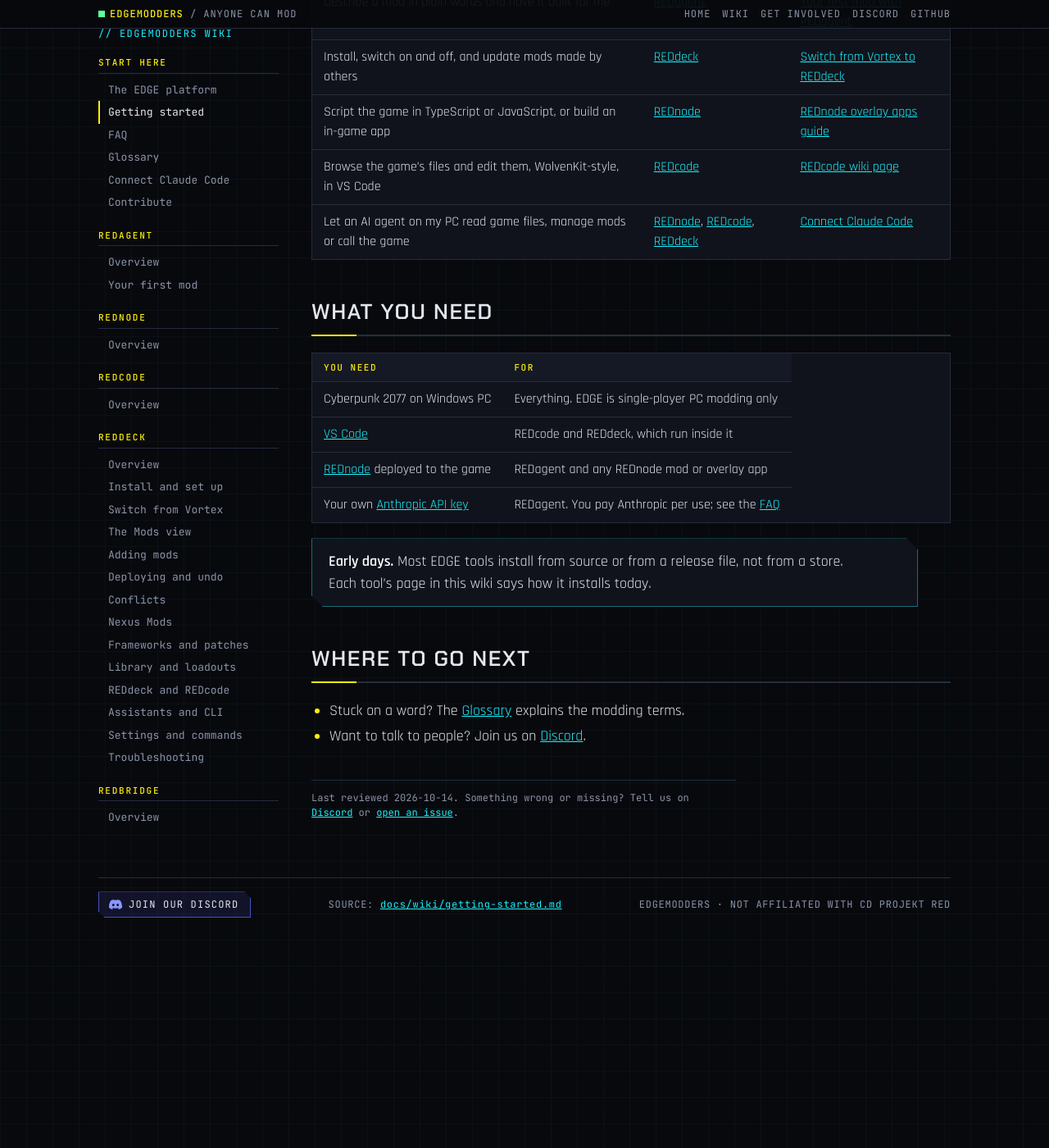
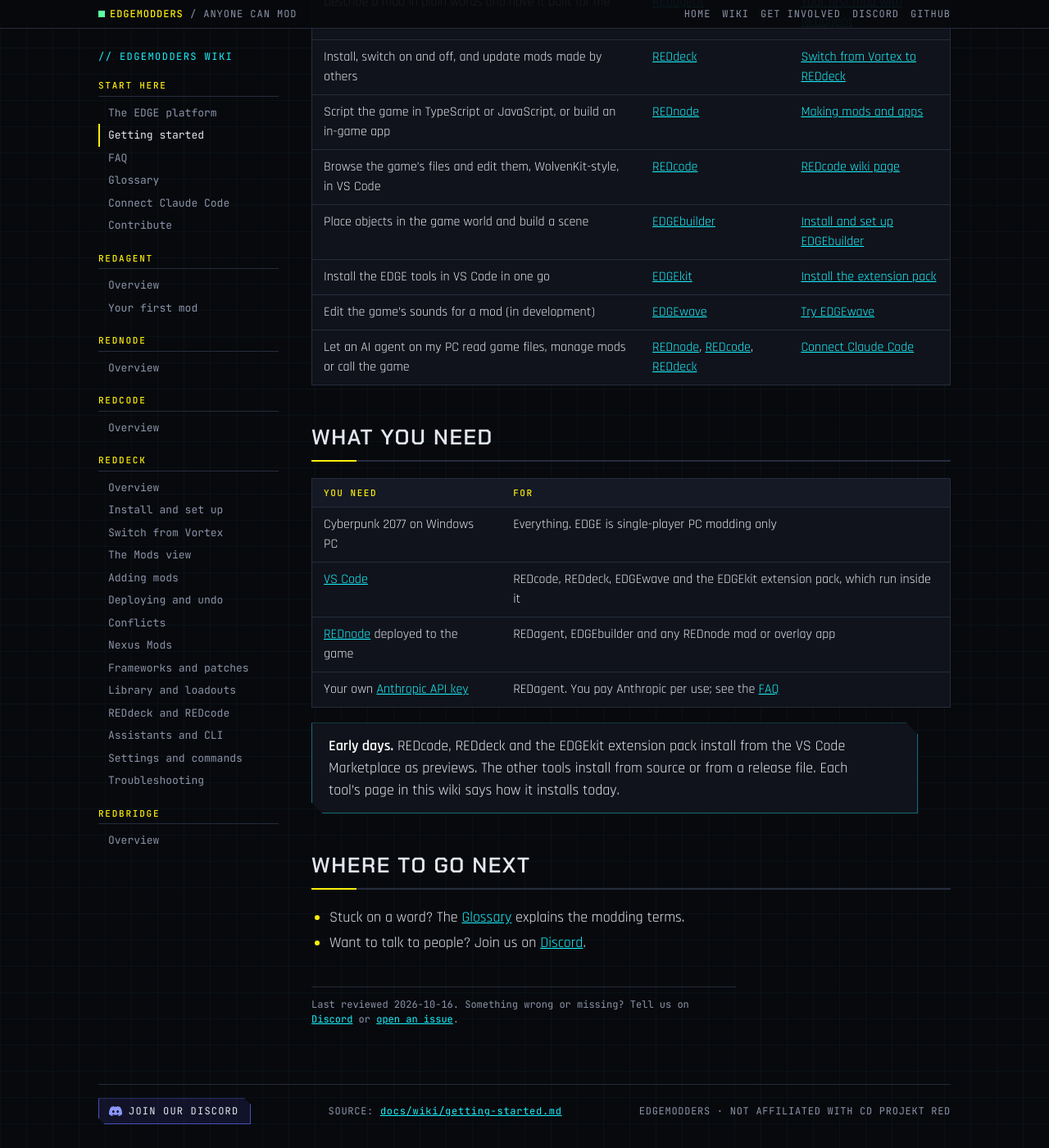
Before and after one commit to Edgemodders/EDGEweb, a Jekyll site: the page built from docs/wiki/getting-started.md, in a window 1280 px wide and 1400 px high, scrolled down 358 px. Shown: the whole window at 82% size. Built offline with Jekyll 4.4.1, drawn with Linux system fonts in a browser that asks for light colours; before the commit the page ends 1541 px from its top, so only the background shows below that; some of the changed text lies outside the part shown.

```diff
--- a/docs/_config.yml
+++ b/docs/_config.yml
@@ -37,6 +37,10 @@ wiki_sections:
   - REDcode
   - REDdeck
   - REDbridge
+  - EDGEbuilder
+  - EDGEwave
+  - EDGEmat
+  - EDGEkit
 
 # Status bar links, in order.
 nav:
--- a/docs/wiki/getting-started.md
+++ b/docs/wiki/getting-started.md
@@ -3,12 +3,12 @@ title: Getting started
 section: Start here
 order: 1
 description: "Which EDGE tool to use for what, and what you need before you start."
-reviewed: 2026-10-14
+reviewed: 2026-10-16
 ---
 
 # Getting <span class="y">started</span>
 
-EDGE is five tools. You don't need all of them. Start from what you want to do.
+EDGE is a family of tools. You don't need all of them. Start from what you want to do.
 
 ## I want to...
 
@@ -16,8 +16,11 @@ EDGE is five tools. You don't need all of them. Start from what you want to do.
 |---|---|---|
 | Describe a mod in plain words and have it built for me | [REDagent](redagent/) | [Your first mod with REDagent](redagent/first-mod.html) |
 | Install, switch on and off, and update mods made by others | [REDdeck](reddeck/) | [Switch from Vortex to REDdeck](reddeck/switch-from-vortex.html) |
-| Script the game in TypeScript or JavaScript, or build an in-game app | [REDnode](rednode/) | [REDnode overlay apps guide](https://edgemodders.github.io/REDnode/overlay-apps.html) |
+| Script the game in TypeScript or JavaScript, or build an in-game app | [REDnode](rednode/) | [Making mods and apps](rednode/making-mods.html) |
 | Browse the game's files and edit them, WolvenKit-style, in VS Code | [REDcode](redcode/) | [REDcode wiki page](redcode/) |
+| Place objects in the game world and build a scene | [EDGEbuilder](edgebuilder/) | [Install and set up EDGEbuilder](edgebuilder/install.html) |
+| Install the EDGE tools in VS Code in one go | [EDGEkit](edgekit/) | [Install the extension pack](edgekit/install-pack.html) |
+| Edit the game's sounds for a mod (in development) | [EDGEwave](edgewave/) | [Try EDGEwave](edgewave/try-it.html) |
 | Let an AI agent on my PC read game files, manage mods or call the game | [REDnode](rednode/), [REDcode](redcode/), [REDdeck](reddeck/) | [Connect Claude Code](connect-claude-code.html) |
 
 ## What you need
@@ -25,11 +28,11 @@ EDGE is five tools. You don't need all of them. Start from what you want to do.
 | You need | For |
 |---|---|
 | Cyberpunk 2077 on Windows PC | Everything. EDGE is single-player PC modding only |
-| [VS Code](https://code.visualstudio.com/) | REDcode and REDdeck, which run inside it |
-| [REDnode](https://github.com/Edgemodders/REDnode) deployed to the game | REDagent and any REDnode mod or overlay app |
+| [VS Code](https://code.visualstudio.com/) | REDcode, REDdeck, EDGEwave and the EDGEkit extension pack, which run inside it |
+| [REDnode](https://github.com/Edgemodders/REDnode) deployed to the game | REDagent, EDGEbuilder and any REDnode mod or overlay app |
 | Your own [Anthropic API key](https://console.anthropic.com/) | REDagent. You pay Anthropic per use; see the [FAQ](faq.html#does-redagent-cost-money) |
 
-> **Early days.** Most EDGE tools install from source or from a release file, not from a store. Each tool's page in this wiki says how it installs today.
+> **Early days.** REDcode, REDdeck and the EDGEkit extension pack install from the VS Code Marketplace as previews. The other tools install from source or from a release file. Each tool's page in this wiki says how it installs today.
 
 ## Where to go next
 
```
Also changed, not shown: docs/wiki/connect-claude-code.md (+3 -3 lines), docs/wiki/glossary.md (+10 -2 lines), docs/wiki/index.md (+14 -3 lines).
